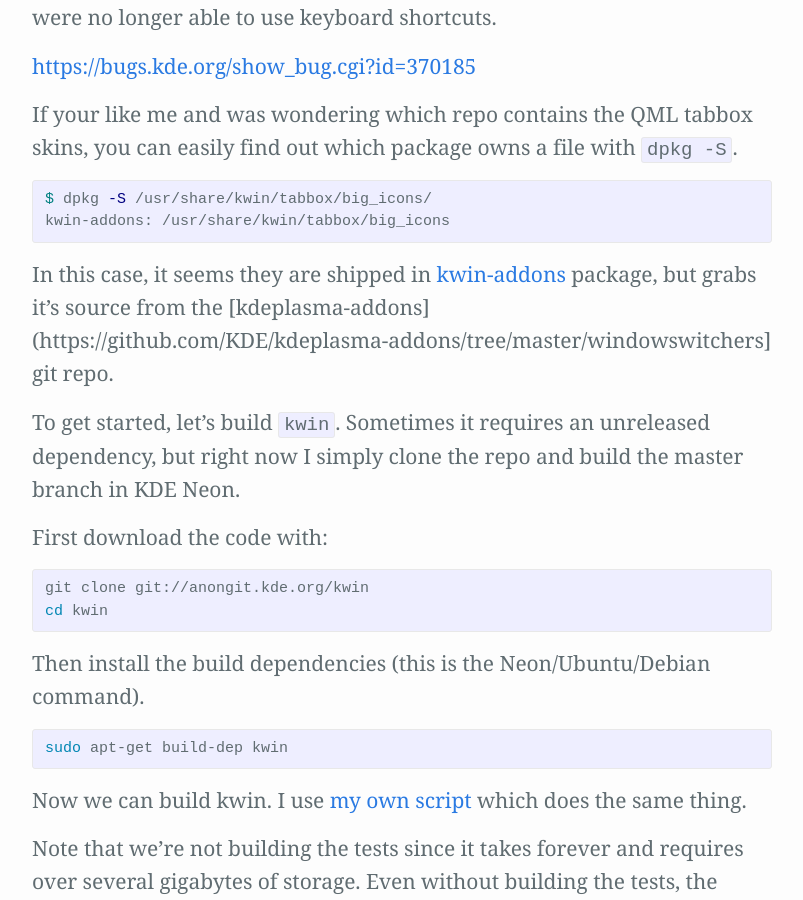
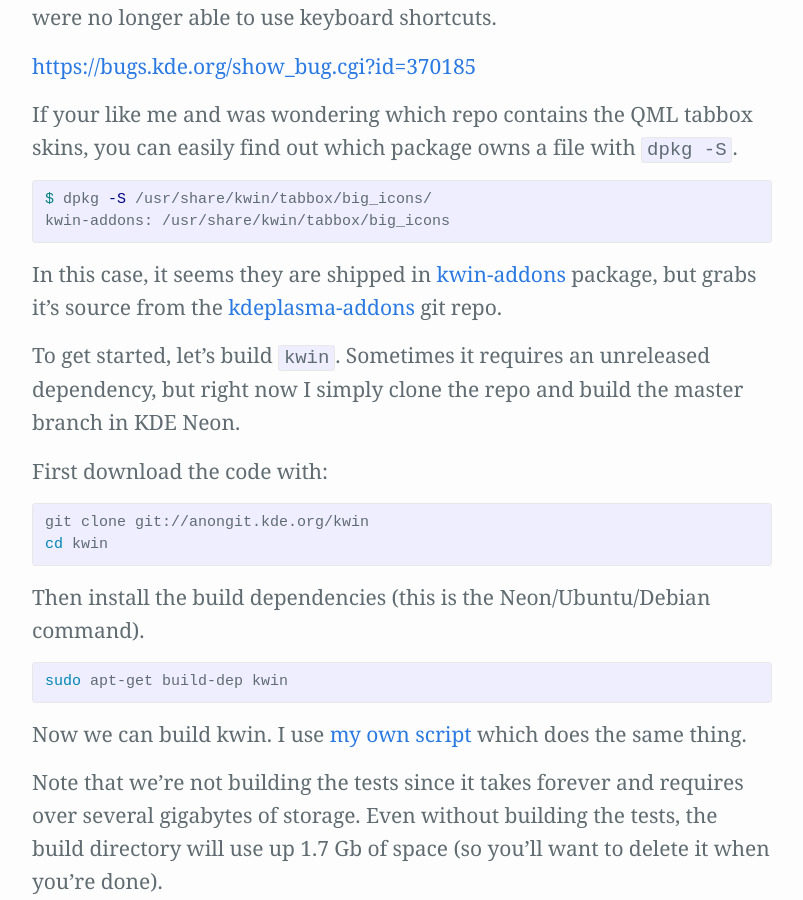
Before and after one commit to Zren/zren.github.io, a Jekyll site: the page built from _posts/2018-09-23-kwin-tabbox-keyboard-events.markdown, in a window 1280 px wide and 900 px high, scrolled down 900 px. Shown: the whole window, without its empty margins (238-1041 px from the left). Built offline with Jekyll 4.4.1, drawn with Linux system fonts in a browser that asks for light colours.

Commit message:
Typo wrong brace

```diff
--- a/_posts/2018-09-23-kwin-tabbox-keyboard-events.markdown
+++ b/_posts/2018-09-23-kwin-tabbox-keyboard-events.markdown
@@ -14,7 +14,7 @@
 kwin-addons: /usr/share/kwin/tabbox/big_icons
 {% endhighlight %}
 
-In this case, it seems they are shipped in [kwin-addons](https://packages.debian.org/stretch/kwin-addons) package, but grabs it's source from the [kdeplasma-addons](https://github.com/KDE/kdeplasma-addons/tree/master/windowswitchers] git repo.
+In this case, it seems they are shipped in [kwin-addons](https://packages.debian.org/stretch/kwin-addons) package, but grabs it's source from the [kdeplasma-addons](https://github.com/KDE/kdeplasma-addons/tree/master/windowswitchers) git repo.
 
 To get started, let's build `kwin`. Sometimes it requires an unreleased dependency, but right now I simply clone the repo and build the master branch in KDE Neon.
 
```
